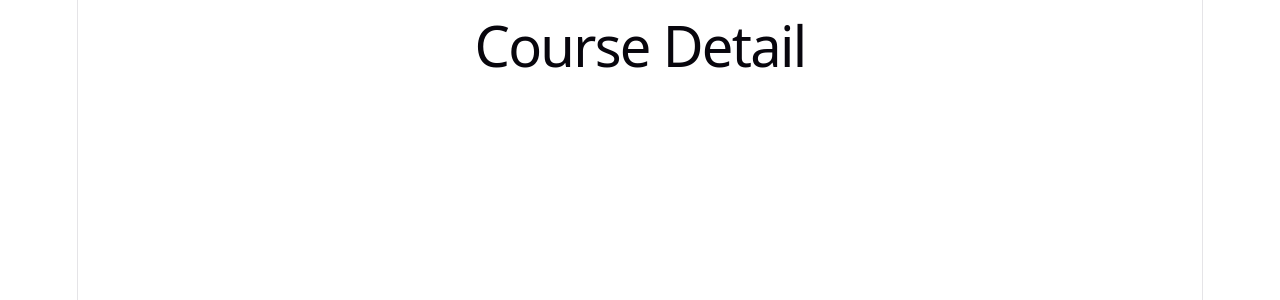
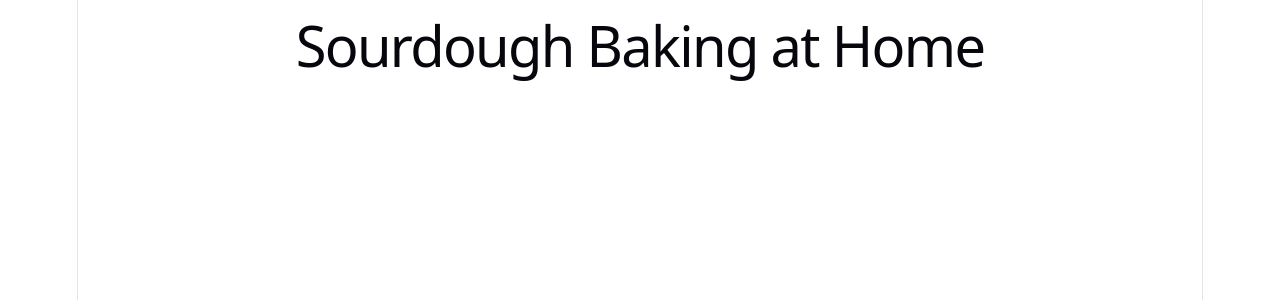
Before and after one commit to flor-c/microcourses, a React (Vite) app in the folder client/: page /courses/1 in a window 1280 px wide. Shown: the top 300 px of the page. Built offline with nearby package versions, Linux system fonts and the light colour scheme.

Commit message:
Detail page finds course by id and handles not found

```diff
--- a/client/src/pages/CourseDetailPage.jsx
+++ b/client/src/pages/CourseDetailPage.jsx
@@ -1,7 +1,17 @@
+import { useParams } from "react-router-dom";
+import courses from "../data/courses";
+
 function CourseDetailPage() {
+  const { id } = useParams();
+
+  const course = courses.find((c) => c.id === id);
+  if (!course) {
+    return <h1>Course not found</h1>;
+  }
+
   return (
     <div className="course-detail">
-      <h1>Course Detail</h1>
+      <h1>{course.title}</h1>
     </div>
   );
 }
```
